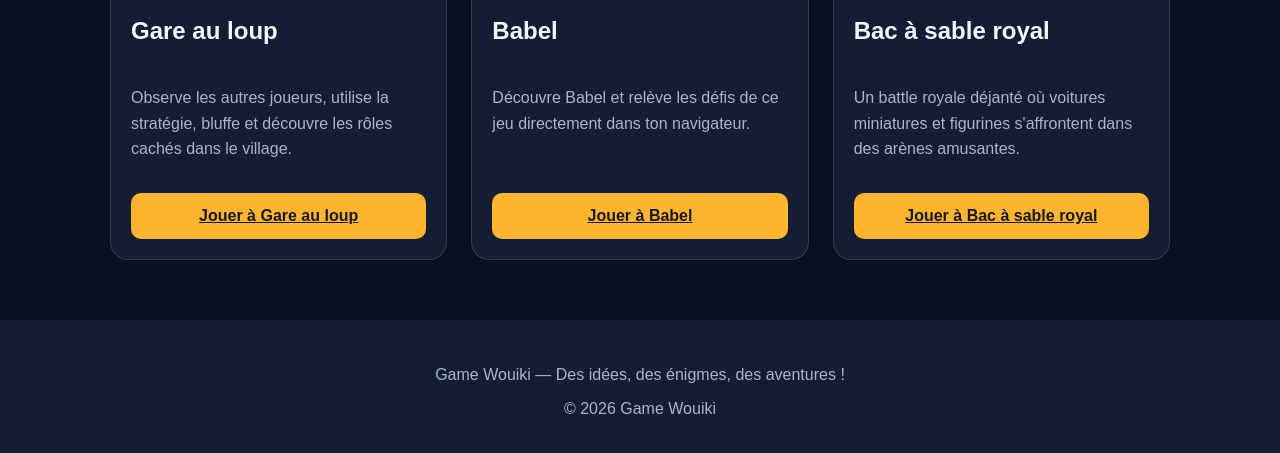
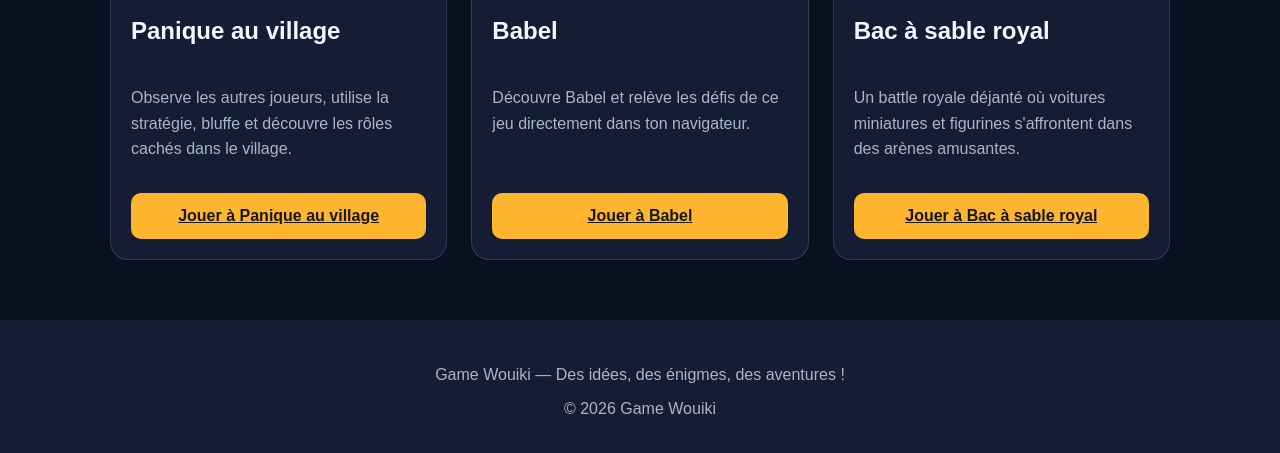
Before and after one commit to ropionolivier-create/game-wouiki, a plain HTML site: page index.html in a window 1280 px wide. Shown: the part 615-1068 px from the top of the page. Drawn offline with Linux system fonts and the light colour scheme.

Commit message:
Update index.html

```diff
--- a/index.html
+++ b/index.html
@@ -150,13 +150,13 @@
     <article class="game">
       <div class="image">🐺</div>
       <div class="content">
-        <h3>Gare au loup</h3>
+        <h3>Panique au village</h3>
         <p>
           Observe les autres joueurs, utilise la stratégie,
           bluffe et découvre les rôles cachés dans le village.
         </p>
-        <a class="button" href="./gare-au-loup.html">
-          Jouer à Gare au loup
+        <a class="button" href="./panique-au-village.html">
+          Jouer à Panique au village
         </a>
       </div>
     </article>
```
